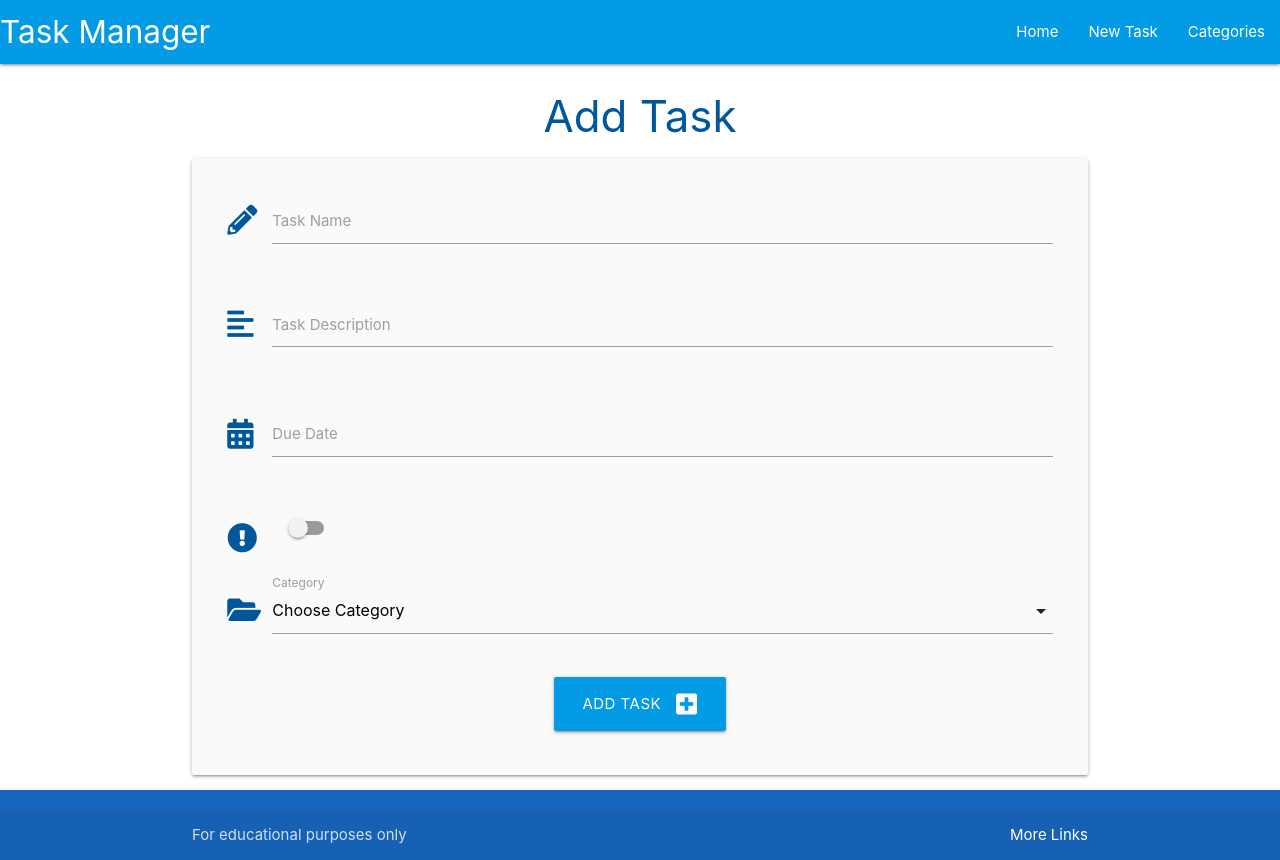
After one commit to BiagiarelliAdriano/Flask-SQLAlchemy-Tasks-Manager, a Flask app: template taskmanager/templates/add_task.html in a window 1280 px wide. The commit adds this page. Run offline with Flask 3, Linux system fonts and the light colour scheme; the template is opened without the code that fills it, so the values that code supplies are empty.

Commit message:
Add creating tasks functionality

```diff
--- a/taskmanager/static/js/script.js
+++ b/taskmanager/static/js/script.js
@@ -2,4 +2,15 @@ document.addEventListener('DOMContentLoaded', function() {
     // sidenav initialization
     let sidenav = document.querySelectorAll('.sidenav');
     M.Sidenav.init(sidenav);
+
+    // datepicker initialization
+    let datepicker = document.querySelectorAll('.datepicker');
+    M.Datepicker.init(datepicker, {
+      format: "dd mmmm, yyyy",
+      i18n: {done: "Select"}
+    });
+
+    // select initialization
+    let selects = document.querySelectorAll("select");
+    M.FormSelect.init(selects);
   });
--- /dev/null
+++ b/taskmanager/templates/add_task.html
@@ -0,0 +1,69 @@
+{% extends "base.html" %}
+{% block content %}
+
+<h3 class="light-blue-text text-darken-4 center-align">Add Task</h3>
+
+<div class="row card-panel grey lighten-5">
+    <form class="col s12" method="POST" action="{{ url_for('add_task') }}">
+        <!-- task_name -->
+        <div class="row">
+            <div class="input-field col s12">
+                <i class="fas fa-pencil-alt prefix light-blue-text text-darken-4"></i>
+                <input id="task_name" name="task_name" minlength="5" maxlength="50" type="text" class="validate" required>
+                <label for="task_name">Task Name</label>
+            </div>
+        </div>
+        <!-- task_description -->
+        <div class="row">
+            <div class="input-field col s12">
+                <i class="fas fa-align-left prefix light-blue-text text-darken-4"></i>
+                <textarea id="task_description" name="task_description" minlength="5" maxlength="200"
+                    type="text" class="materialize-textarea validate" required></textarea>
+                <label for="task_description">Task Description</label>
+            </div>
+        </div>
+        <!-- due_date -->
+        <div class="row">
+            <div class="input-field col s12">
+                <i class="fas fa-calendar-alt prefix light-blue-text text-darken-4"></i>
+                <input id="due_date" name="due_date" type="text" class="datepicker validate" required>
+                <label for="due_date">Due Date</label>
+            </div>
+        </div>
+        <!-- is_urgent -->
+        <div class="row">
+            <div class="input-field col s12">
+                <div class="switch">
+                    <i class="fas fa-exclamation-circle prefix light-blue-text text-darken-4"></i>
+                    <label for="is_urgent">
+                        <input id="is_urgent" name="is_urgent" type="checkbox">
+                        <span class="lever"></span>
+                    </label>
+                </div>
+            </div>
+        </div>
+        <!-- category_id -->
+        <div class="row">
+            <div class="input-field col s12">
+                <i class="fas fa-folder-open prefix light-blue-text text-darken-4"></i>
+                <select id="category_id" name="category_id" class="validate" required>
+                    <option value="" disabled selected>Choose Category</option>
+                    {% for category in categories %}
+                        <option value="{{ category.id }}">{{ category.category_name }}</option>
+                    {% endfor %}
+                </select>
+                <label for="category_id">Category</label>
+            </div>
+        </div>
+        <!-- submit button -->
+        <div class="row">
+            <div class="col s12 center-align">
+                <button type="submit" class="btn-large light-blue darken-1">
+                    Add Task <i class="fas fa-plus-square right"></i>
+                </button>
+            </div>
+        </div>
+    </form>
+</div>
+
+{% endblock %}
--- a/taskmanager/templates/base.html
+++ b/taskmanager/templates/base.html
@@ -23,7 +23,7 @@
                 <a href="#" data-target="mobile-demo" class="sidenav-trigger"><i class="fas fa-bars"></i></a>
                 <ul class="right hide-on-med-and-down">
                     <li><a href="{{ url_for('home') }}">Home</a></li>
-                    <li><a href="">New Task</a></li>
+                    <li><a href="{{ url_for('add_task') }}">New Task</a></li>
                     <li><a href="{{ url_for('categories') }}">Categories</a></li>
                 </ul>
             </div>
@@ -32,7 +32,7 @@
         <!-- mobile sidenav -->
         <ul class="sidenav" id="mobile-demo">
             <li><a href="{{ url_for('home') }}">Home</a></li>
-            <li><a href="">New Task</a></li>
+            <li><a href="{{ url_for('add_task') }}">New Task</a></li>
             <li><a href="{{ url_for('categories') }}">Categories</a></li>
         </ul>
     </header>
```
Also changed, not shown: taskmanager/routes.py (+17 -0 lines), taskmanager/templates/tasks.html (+8 -0 lines).
